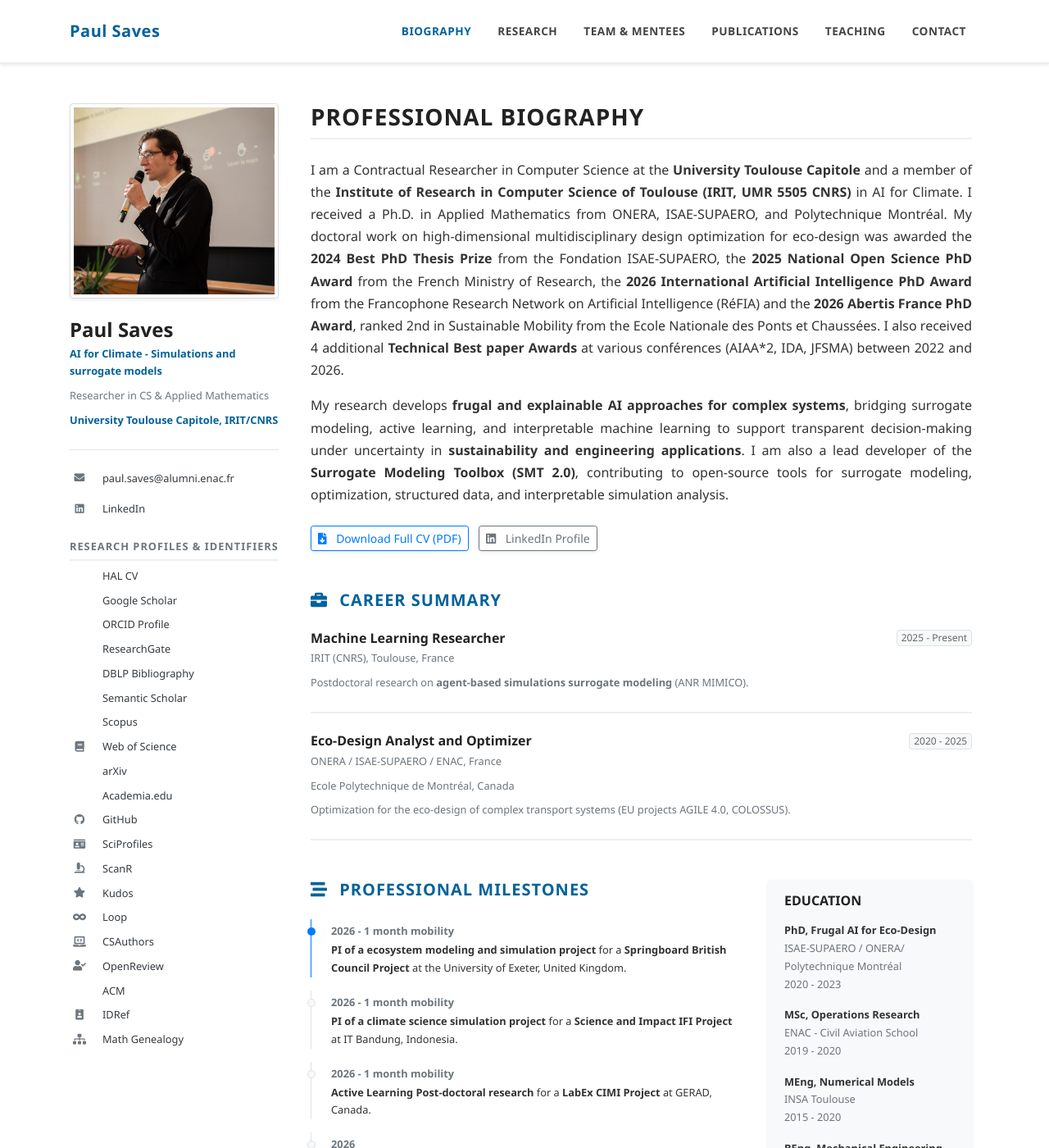
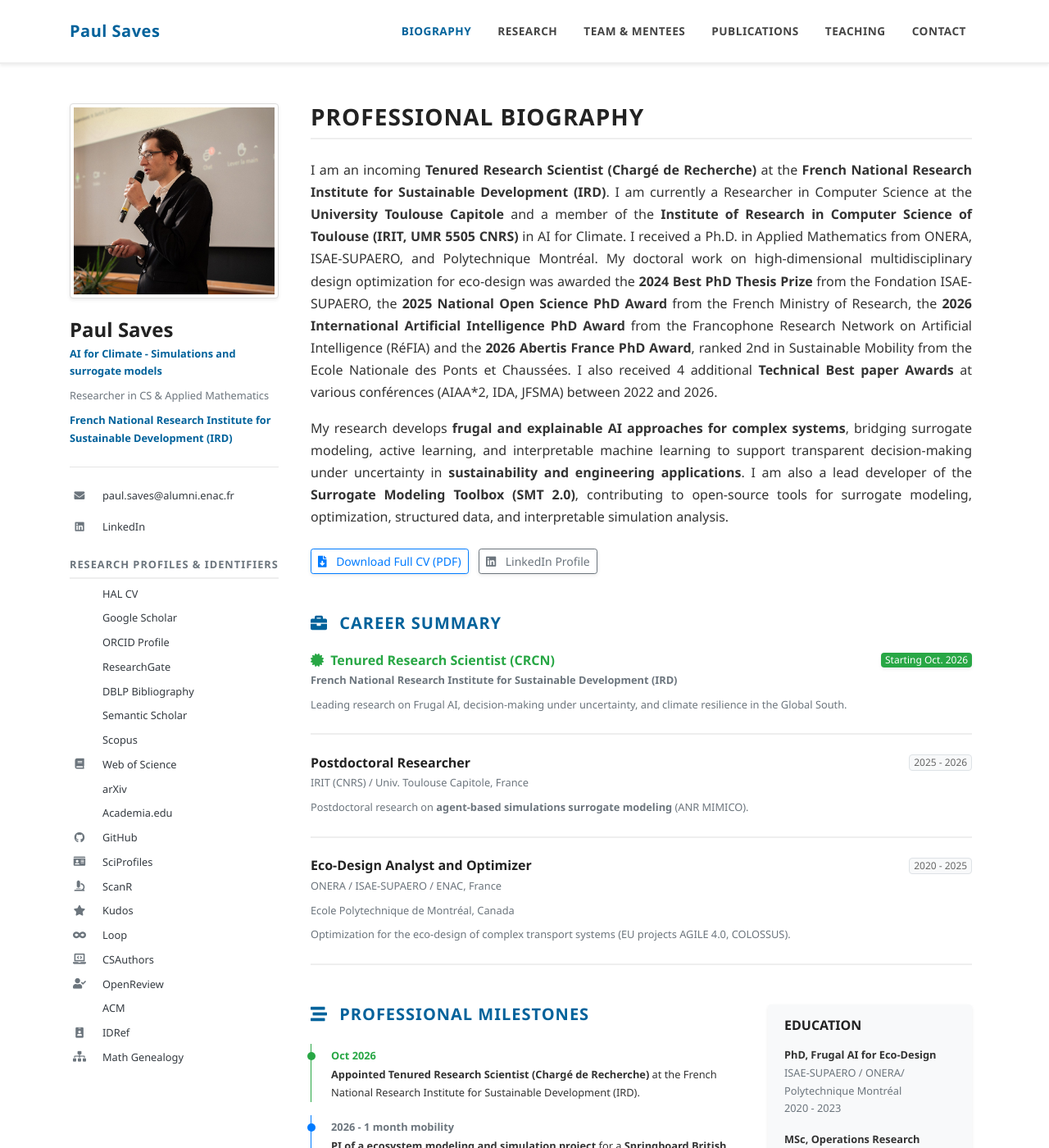
Before and after one commit to Paul-Saves/Paul-Saves.github.io, a Jekyll site: the page built from index.md, in a window 1280 px wide and 1400 px high. Shown: the whole window at 82% size. Built offline with Jekyll 4.4.1, drawn with Linux system fonts in a browser that asks for light colours; a style sheet for code colours, icons or effects is not loaded; some of the changed text lies outside the part shown.

Commit message:
break all

```diff
--- a/_config.yml
+++ b/_config.yml
@@ -3,7 +3,7 @@ title: Paul Saves | Academic Portfolio
 name: Paul Saves
 email: paul.saves@alumni.enac.fr
 description: "Doctor in Artificial Intelligence for climate 🌿 AI for Sustainability 🌍 | Frugal AI • Explainable AI • Multidisciplinarity"
-affiliation: University Toulouse Capitole, IRIT/CNRS
+affiliation: French National Research Institute for Sustainable Development (IRD)
 baseurl: "" # the subpath of your site, e.g. /blog
 url: "https://paul-saves.github.io" # the base hostname & protocol for your site
 
--- a/index.md
+++ b/index.md
@@ -8,7 +8,7 @@ title: Biography
     <section id="biography" class="mb-5">
       <h1 class="h3 font-weight-bold border-bottom pb-2 mb-4 text-uppercase" style="letter-spacing: 1px;">Professional Biography</h1>
       <p class="text-justify">
-  I am a Contractual Researcher in Computer Science at the <strong>University Toulouse Capitole</strong> and a member of the <strong>Institute of Research in Computer Science of Toulouse (IRIT, UMR 5505 CNRS)</strong> in AI for Climate. I received a Ph.D. in Applied Mathematics from ONERA, ISAE-SUPAERO, and Polytechnique Montréal. My doctoral work on high-dimensional multidisciplinary design optimization for eco-design was awarded the <strong>2024 Best PhD Thesis Prize</strong> from the Fondation ISAE-SUPAERO, the <strong>2025 National Open Science PhD Award</strong> from the French Ministry of Research, the <strong>2026 International Artificial Intelligence PhD Award</strong> from the Francophone Research Network on Artificial Intelligence (RéFIA) and the <strong>2026 Abertis France PhD Award</strong>, ranked 2nd in Sustainable Mobility from the Ecole Nationale des Ponts et Chaussées.
+  I am an incoming <strong>Tenured Research Scientist (Chargé de Recherche)</strong> at the <strong>French National Research Institute for Sustainable Development (IRD)</strong>. I am currently a Researcher in Computer Science at the <strong>University Toulouse Capitole</strong> and a member of the <strong>Institute of Research in Computer Science of Toulouse (IRIT, UMR 5505 CNRS)</strong> in AI for Climate. I received a Ph.D. in Applied Mathematics from ONERA, ISAE-SUPAERO, and Polytechnique Montréal. My doctoral work on high-dimensional multidisciplinary design optimization for eco-design was awarded the <strong>2024 Best PhD Thesis Prize</strong> from the Fondation ISAE-SUPAERO, the <strong>2025 National Open Science PhD Award</strong> from the French Ministry of Research, the <strong>2026 International Artificial Intelligence PhD Award</strong> from the Francophone Research Network on Artificial Intelligence (RéFIA) and the <strong>2026 Abertis France PhD Award</strong>, ranked 2nd in Sustainable Mobility from the Ecole Nationale des Ponts et Chaussées.
 I also received 4 additional <strong>Technical Best paper Awards</strong> at various conférences (AIAA*2, IDA, JFSMA) between 2022 and 2026.
 </p>
 <p class="text-justify">
@@ -25,10 +25,19 @@ I also received 4 additional <strong>Technical Best paper Awards</strong> at var
       <h2 class="h5 font-weight-bold mb-4 text-uppercase text-primary" style="letter-spacing: 1px;"><i class="fas fa-briefcase mr-2"></i> Career Summary</h2>
       <div class="exp-item mb-4 pb-2 border-bottom">
         <div class="d-flex justify-content-between align-items-center mb-1">
-          <h3 class="h6 font-weight-bold mb-0">Machine Learning Researcher</h3>
-          <span class="badge badge-light border font-weight-normal">2025 - Present</span>
+          <h3 class="h6 font-weight-bold mb-0 text-success"><i class="fas fa-certificate mr-1"></i> Tenured Research Scientist (CRCN)</h3>
+          <span class="badge badge-success font-weight-normal shadow-sm">Starting Oct. 2026</span>
         </div>
-        <div class="small text-muted mb-2">IRIT (CNRS), Toulouse, France</div>
+        <div class="small text-muted mb-2 font-weight-bold">French National Research Institute for Sustainable Development (IRD)</div>
+        <p class="small text-justify text-secondary">Leading research on Frugal AI, decision-making under uncertainty, and climate resilience in the Global South.</p>
+      </div>
+
+      <div class="exp-item mb-4 pb-2 border-bottom">
+        <div class="d-flex justify-content-between align-items-center mb-1">
+          <h3 class="h6 font-weight-bold mb-0">Postdoctoral Researcher</h3>
+          <span class="badge badge-light border font-weight-normal">2025 - 2026</span>
+        </div>
+        <div class="small text-muted mb-2">IRIT (CNRS) / Univ. Toulouse Capitole, France</div>
         <p class="small text-justify text-secondary">Postdoctoral research on <strong>agent-based simulations surrogate modeling</strong> (ANR MIMICO).</p>
       </div>
 
@@ -48,6 +57,12 @@ I also received 4 additional <strong>Technical Best paper Awards</strong> at var
         <!-- Professional Milestones -->
         <h2 class="h5 font-weight-bold mb-4 text-uppercase text-primary" style="letter-spacing: 1px;"><i class="fas fa-stream mr-2"></i> Professional Milestones</h2>
         <div class="news-timeline mb-5">
+          <!-- Role 2026 CRCN -->
+          <div class="news-item pl-4 mb-3 border-left border-success" style="position: relative;">
+            <div class="news-dot bg-success" style="position: absolute; left: -5px; top: 10px; width: 10px; height: 10px; border-radius: 50%;"></div>
+            <span class="text-success small font-weight-bold">Oct 2026</span>
+            <p class="small mb-0"><strong>Appointed Tenured Research Scientist (Chargé de Recherche)</strong> at the French National Research Institute for Sustainable Development (IRD).</p>
+          </div>
           <!-- Role 2026 -->
           <div class="news-item pl-4 mb-3 border-left border-primary" style="position: relative;">
 
@@ -100,8 +115,8 @@ I also received 4 additional <strong>Technical Best paper Awards</strong> at var
           <!-- Role 2025 -->
           <div class="news-item pl-4 mb-3 border-left" style="position: relative;">
             <div class="news-dot bg-light border" style="position: absolute; left: -5px; top: 10px; width: 10px; height: 10px; border-radius: 50%;"></div>
-            <span class="text-muted small font-weight-bold">2025 - Present</span>
-            <p class="small mb-0"><strong>Machine Learning Researcher</strong> for <strong>ANR MIMICO</strong> at IRIT.</p>
+            <span class="text-muted small font-weight-bold">2025 - 2026</span>
+            <p class="small mb-0"><strong>Postdoctoral Researcher</strong> for <strong>ANR MIMICO</strong> at <strong>Université Toulouse Capitole</strong> and <strong>IRIT/CNRS</strong>.</p>
           </div>
           <!-- Award 2024 -->
           <div class="news-item pl-4 mb-3 border-left" style="position: relative;">
```
Also changed, not shown: _pages/contact.md (+2 -5 lines), _pages/research.md (+2 -2 lines), _pages/teaching.md (+1 -1 lines).
